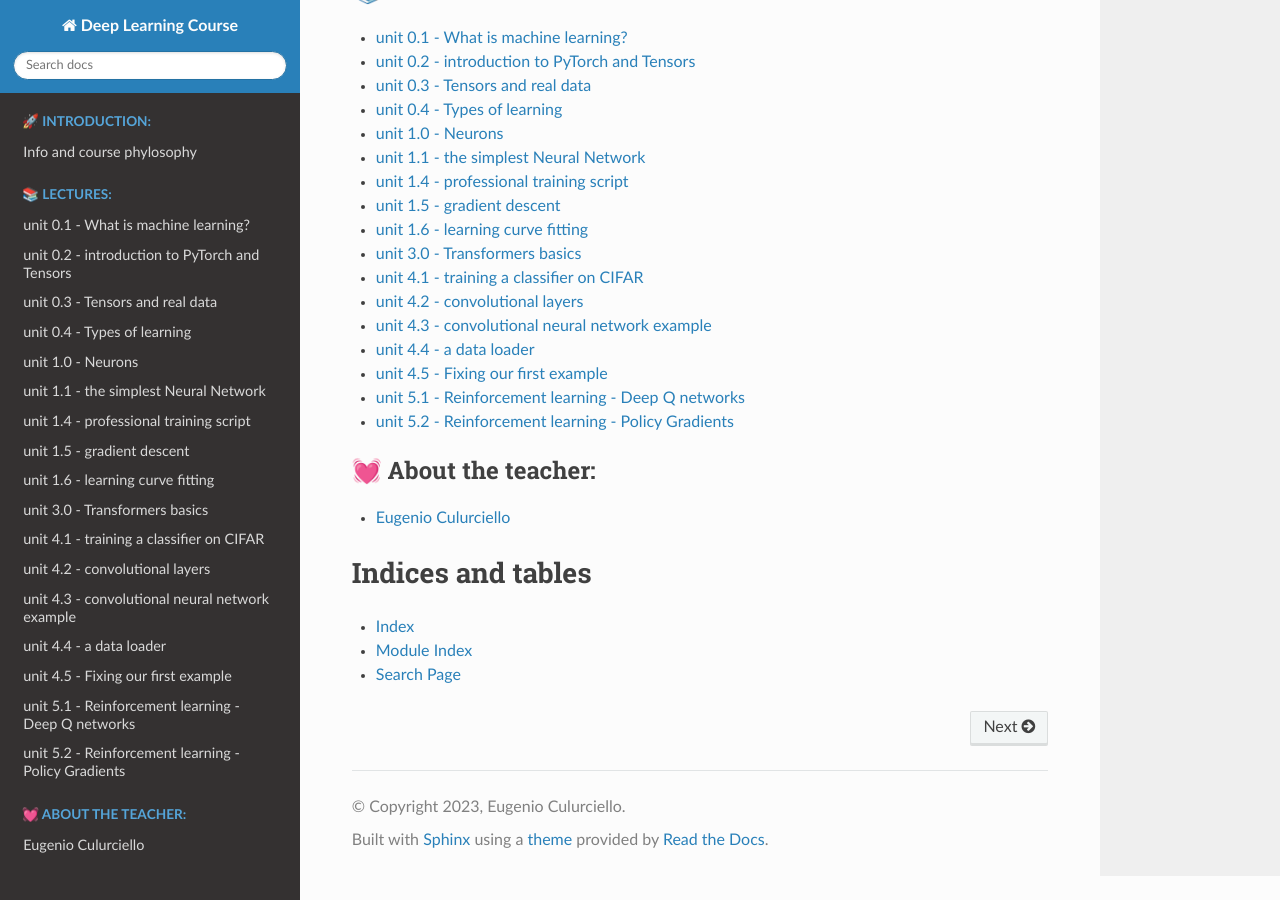
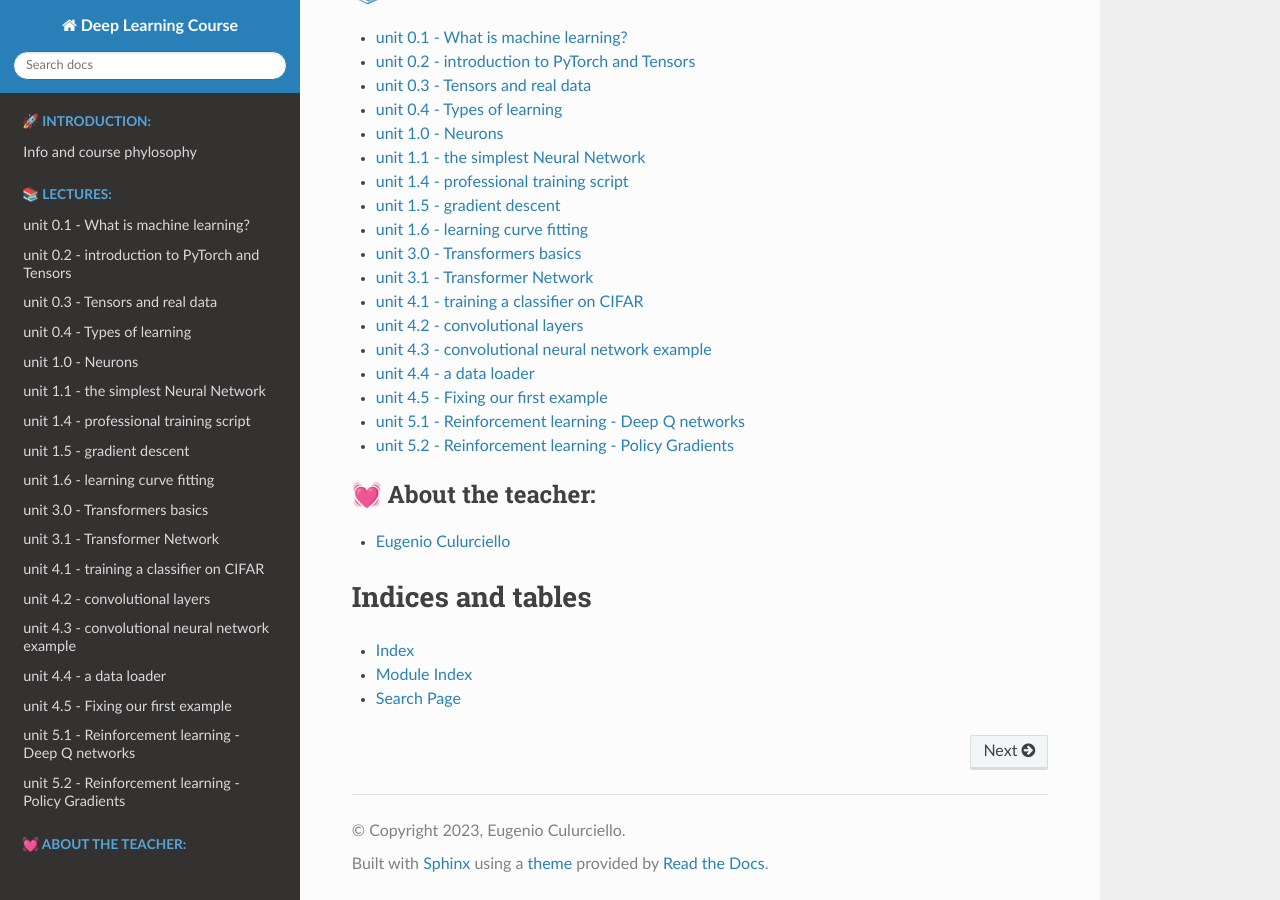
Before and after one commit to culurciello/deep-learning-course-source, a Sphinx documentation site: the page built from source/index.rst, in a window 1280 px wide and 900 px high, scrolled down 691 px. Built offline with Sphinx 7.4.7 and the Read the Docs theme 2.0.0, drawn with Linux system fonts in a browser that asks for light colours; pages that are not in the unit, such as notebooks, are missing from menus.

Commit message:
added transformers networks

```diff
--- a/source/index.rst
+++ b/source/index.rst
@@ -47,6 +47,7 @@ Useful links
    lectures/21-nlp-AK.ipynb
    lectures/22-cnn-AK.ipynb
    lectures/30-transformers-basics.ipynb
+   lectures/31-transformers-network.ipynb
    lectures/41-conv-cifar10-tutorial.ipynb
    lectures/42-conv-layer.ipynb
    lectures/43-conv-size-your-data.ipynb
```
Also changed, not shown: source/lectures/30-transformers-basics.ipynb, source/lectures/31-transformers-network.ipynb (added), source/lectures/images/transformers/net-all.png (added), source/lectures/images/transformers/net-att.png (added), source/lectures/images/transformers/net-enc.png (added), 2 other files.
